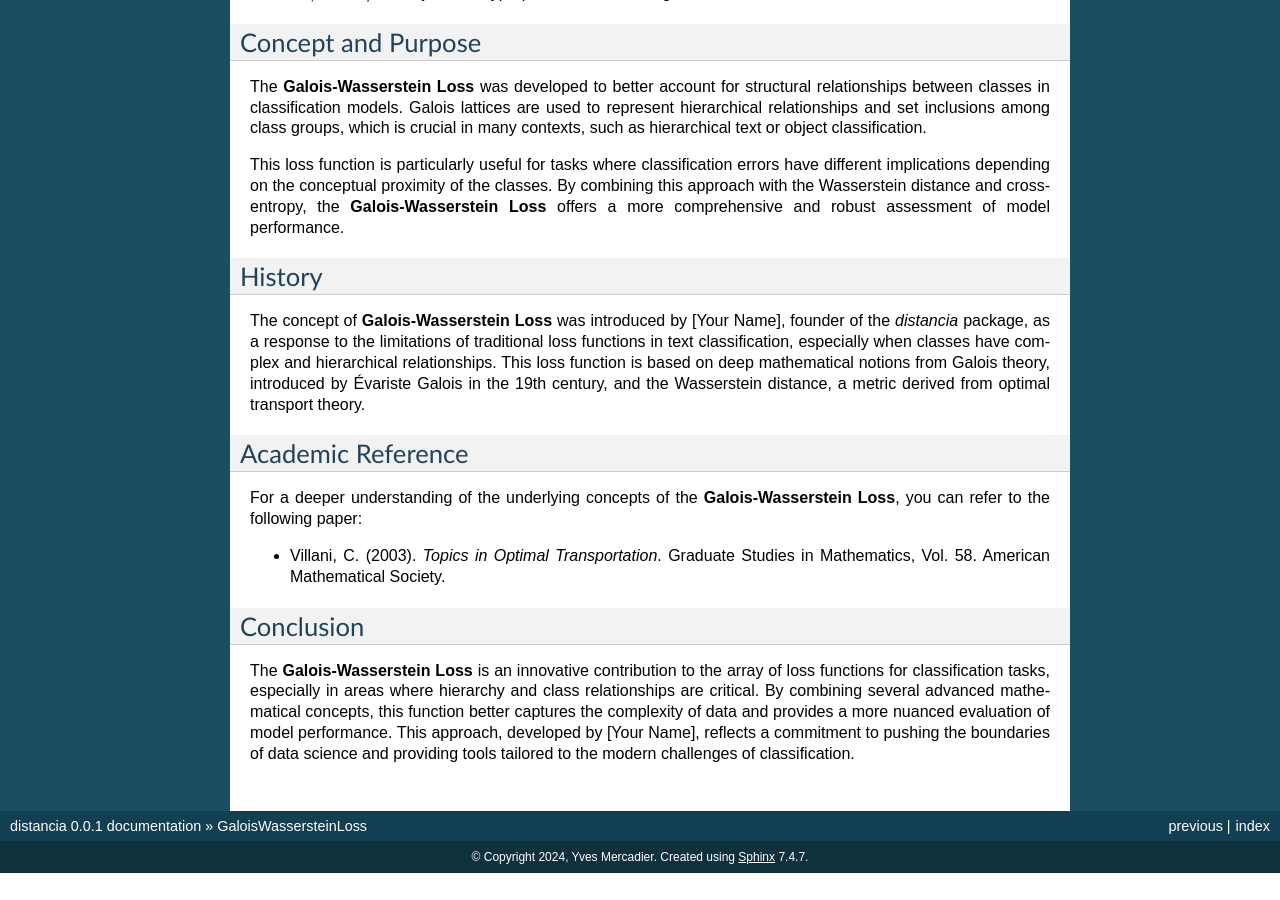
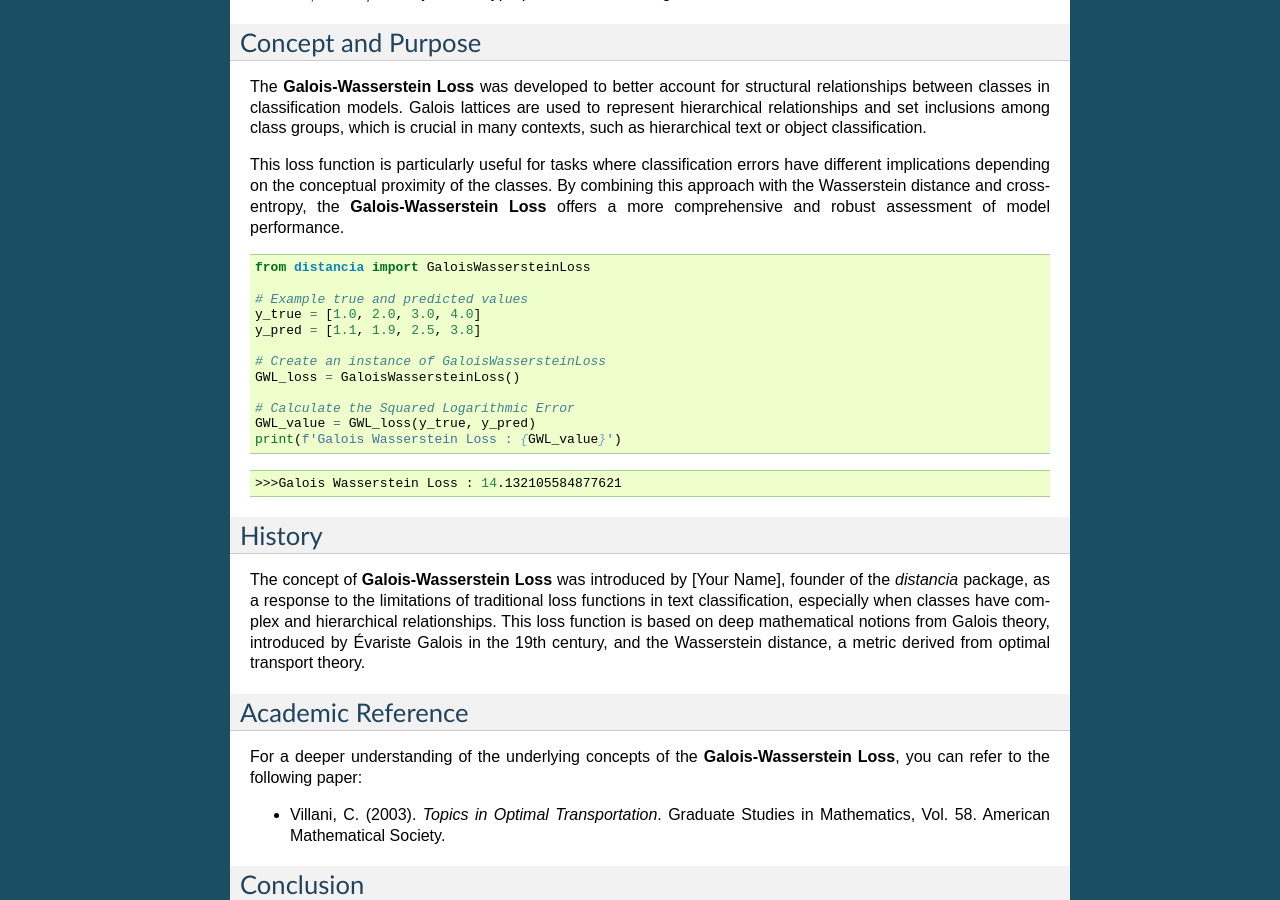
Before and after one commit to ym001/distancia, a Sphinx documentation site: the page built from docs/GaloisWassersteinLoss.rst, in a window 1280 px wide and 900 px high, scrolled down 542 px. Built offline with Sphinx 7.4.7, drawn with Linux system fonts in a browser that asks for light colours; pages that are not in the unit, such as notebooks, are missing from menus; before the commit the page ends 1415 px from its top, so only the background shows below that.

Commit message:
Update GaloisWassersteinLoss.rst

```diff
--- a/docs/GaloisWassersteinLoss.rst
+++ b/docs/GaloisWassersteinLoss.rst
@@ -32,6 +32,25 @@ The **Galois-Wasserstein Loss** was developed to better account for structural r
 
 This loss function is particularly useful for tasks where classification errors have different implications depending on the conceptual proximity of the classes. By combining this approach with the Wasserstein distance and cross-entropy, the **Galois-Wasserstein Loss** offers a more comprehensive and robust assessment of model performance.
 
+.. code-block:: python
+
+    from distancia import GaloisWassersteinLoss
+
+    # Example true and predicted values
+    y_true = [1.0, 2.0, 3.0, 4.0]
+    y_pred = [1.1, 1.9, 2.5, 3.8]
+
+    # Create an instance of GaloisWassersteinLoss
+    GWL_loss = GaloisWassersteinLoss()
+
+    # Calculate the Squared Logarithmic Error
+    GWL_value = GWL_loss(y_true, y_pred)
+    print(f'Galois Wasserstein Loss : {GWL_value}')
+
+.. code-block:: bash
+
+    >>>Galois Wasserstein Loss : 14.132105584877621
+
 
 History
 -------
```
